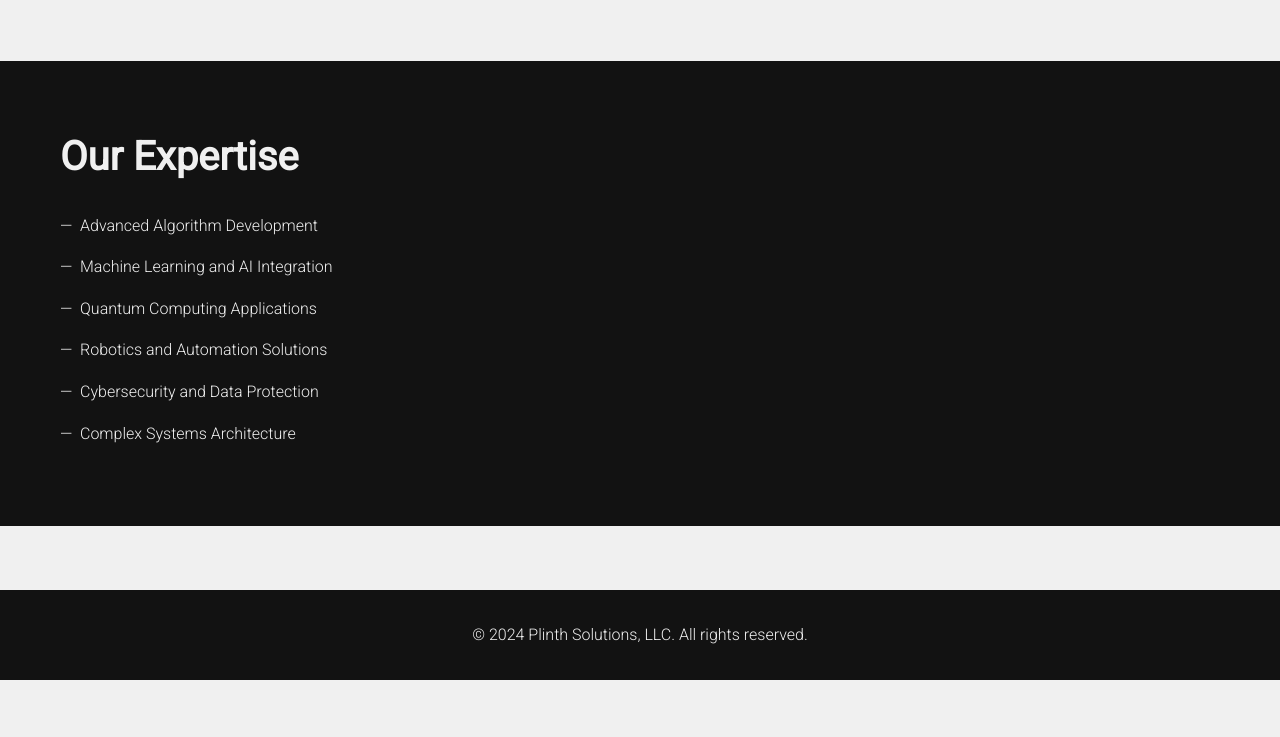
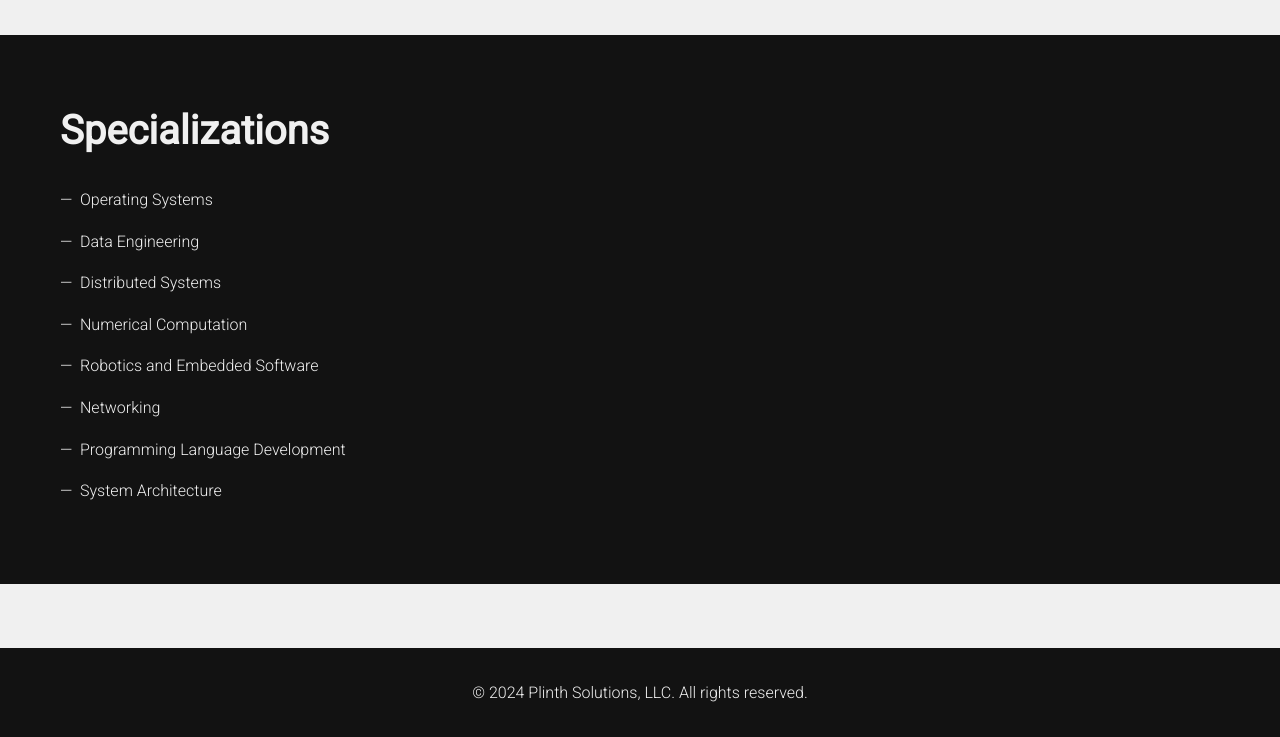
Before and after one commit to Martian-Engineering-Group/Martian-Engineering-Group.github.io, a plain HTML site: page index.html in a window 1280 px wide. Shown: the part 1696-2433 px from the top of the page. Before the commit the page ends 2376 px from the top, so only its background shows below. Drawn offline with Linux system fonts and the light colour scheme.

Commit message:
Update index.html

```diff
--- a/index.html
+++ b/index.html
@@ -168,7 +168,6 @@
     <header>
         <div class="container">
             <h1>MARTIAN ENGINEERING GROUP</h1>
-            <p class="tagline">Advanced Technical Solutions</p>
         </div>
     </header>
 
@@ -239,14 +238,16 @@
 
         <section class="services">
             <div class="container">
-                <h2>Our Expertise</h2>
+                <h2>Specializations</h2>
                 <ul>
-                    <li>Advanced Algorithm Development</li>
-                    <li>Machine Learning and AI Integration</li>
-                    <li>Quantum Computing Applications</li>
-                    <li>Robotics and Automation Solutions</li>
-                    <li>Cybersecurity and Data Protection</li>
-                    <li>Complex Systems Architecture</li>
+                    <li>Operating Systems</li>
+                    <li>Data Engineering</li>
+                    <li>Distributed Systems</li>
+                    <li>Numerical Computation</li>
+                    <li>Robotics and Embedded Software</li>
+                    <li>Networking</li>
+                    <li>Programming Language Development</li>
+                    <li>System Architecture</li>
                 </ul>
             </div>
         </section>
```
